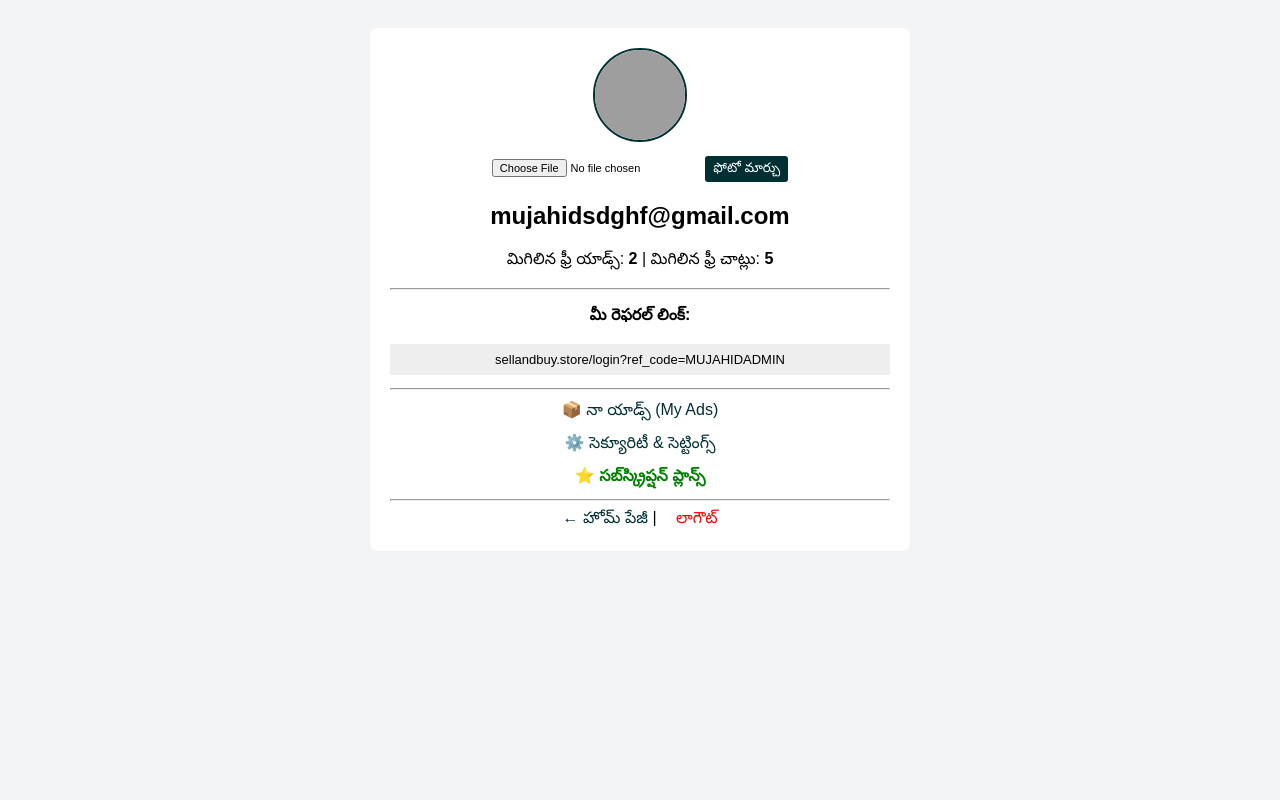
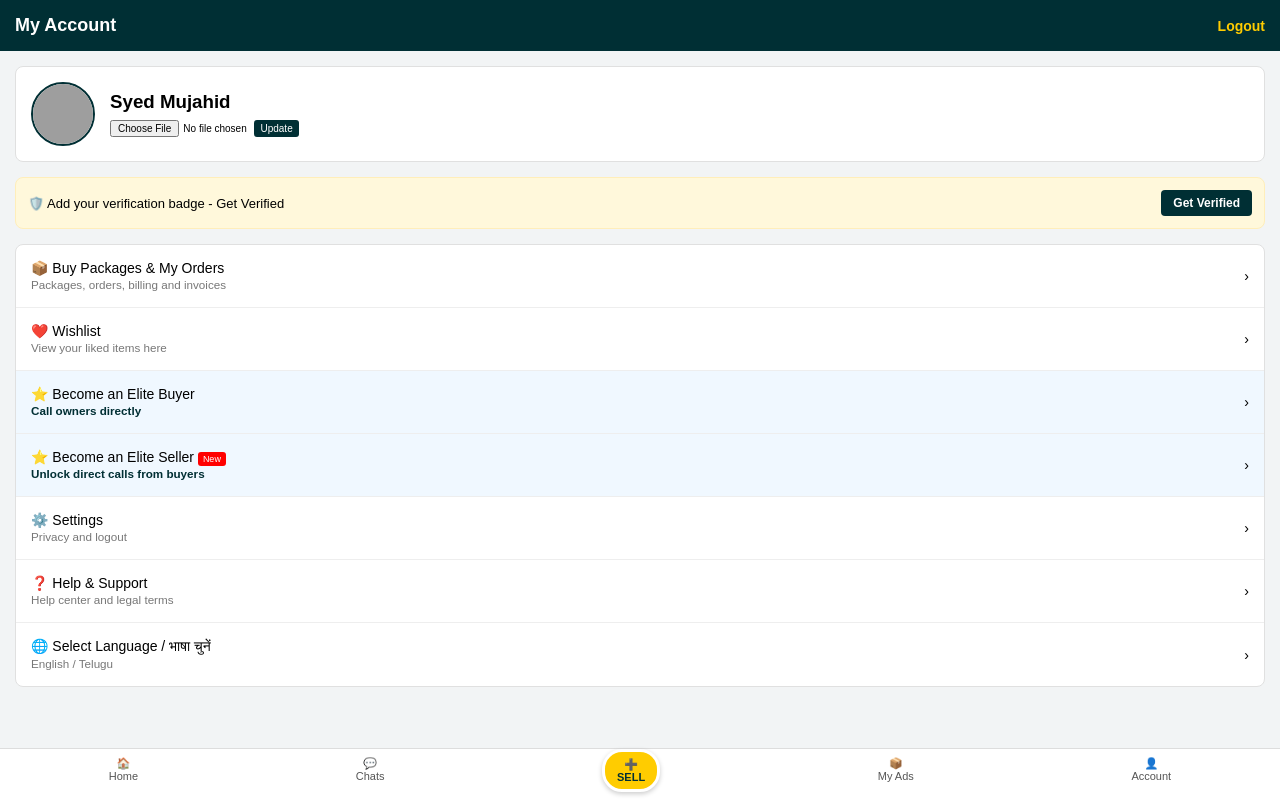
Before and after one commit to mujahidsdghf-bot/-sell-and-buy-app, a Flask app: template templates/account.html in a window 1280 px wide. Run offline with Flask 3, Linux system fonts and the light colour scheme; the template is opened without the code that fills it: values that come from a table or form of the project are taken from there, others are empty; data comes from the database, SQL or seed files in the repository; grey boxes are pictures that could not be loaded.

Commit message:
Update account.html

```diff
--- a/templates/account.html
+++ b/templates/account.html
@@ -2,29 +2,89 @@
 <html lang="te">
 <head>
     <meta charset="UTF-8">
-    <title>Customer Account</title>
+    <title>My Account - OLX Style</title>
+    <style>
+        body { font-family: Arial, sans-serif; margin: 0; background: #f2f4f5; padding-bottom: 70px; }
+        .header { background: #002f34; color: white; padding: 15px; font-size: 18px; font-weight: bold; display: flex; justify-content: space-between; align-items: center; }
+        .profile-card { background: white; margin: 15px; padding: 15px; border-radius: 8px; display: flex; align-items: center; gap: 15px; border: 1px solid #e0e0e0; }
+        .profile-pic { width: 60px; height: 60px; border-radius: 50%; object-fit: cover; border: 2px solid #002f34; }
+        .verify-banner { background: #fff8db; margin: 0 15px 15px 15px; padding: 12px; border-radius: 8px; display: flex; justify-content: space-between; align-items: center; border: 1px solid #ffeeba; font-size: 13px; }
+        .verify-btn { background: #002f34; color: white; padding: 6px 12px; border-radius: 4px; text-decoration: none; font-weight: bold; font-size: 12px; }
+
+        .menu-list { background: white; margin: 0 15px; border-radius: 8px; border: 1px solid #e0e0e0; }
+        .menu-item { padding: 15px; border-bottom: 1px solid #eee; display: flex; justify-content: space-between; align-items: center; text-decoration: none; color: black; font-size: 14px; }
+        .menu-item:last-child { border-bottom: none; }
+
+        .bottom-nav { position: fixed; bottom: 0; left: 0; width: 100%; background: white; display: flex; justify-content: space-around; padding: 8px 0; border-top: 1px solid #ddd; z-index: 1000; }
+        .nav-item { text-align: center; text-decoration: none; color: #555; font-size: 11px; }
+        .nav-item.sell-btn { background: #ffcc00; color: #002f34; padding: 6px 12px; border-radius: 20px; font-weight: bold; margin-top: -8px; border: 3px solid white; box-shadow: 0 2px 5px rgba(0,0,0,0.2); }
+    </style>
 </head>
-<body style="font-family: Arial; background: #f2f4f5; padding: 20px;">
-    <div style="max-width: 500px; margin: auto; background: white; padding: 20px; border-radius: 8px; text-align: center;">
-        <img src="{{ url_for('static', filename='uploads/' + user.profile_pic) }}" alt="Profile" style="width: 90px; height: 90px; border-radius: 50%; object-fit: cover; border: 2px solid #002f34;" onerror="this.src='https://via.placeholder.com/90';">
+<body>
 
-        <!-- ప్రొఫైల్ పిక్చర్ అప్‌డేట్ ఫారమ్ -->
-        <form action="/update-profile-pic" method="POST" enctype="multipart/form-data" style="margin: 10px 0;">
-            <input type="file" name="profile_pic" required style="font-size: 11px;">
-            <button type="submit" style="background: #002f34; color: white; border: none; padding: 4px 8px; border-radius: 3px;">ఫోటో మార్చు</button>
-        </form>
+    <div class="header">
+        <span>My Account</span>
+        <a href="/logout" style="color: #ffcc00; font-size: 14px; text-decoration: none;">Logout</a>
+    </div>
 
-        <h2>{{ user.email }}</h2>
-        <p>మిగిలిన ఫ్రీ యాడ్స్: <b>{{ user.free_ads_count }}</b> | మిగిలిన ఫ్రీ చాట్లు: <b>{{ user.free_chats_count }}</b></p>
-        <hr>
-        <p><b>మీ రెఫరల్ లింక్:</b></p>
-        <p style="background: #eee; padding: 8px; font-size: 13px;">sellandbuy.store/login?ref_code={{ user.referral_code }}</p>
-        <hr>
-        <a href="/my-ads" style="display: block; margin: 10px 0; text-decoration: none; color: #002f34;">📦 నా యాడ్స్ (My Ads)</a>
-        <a href="/settings" style="display: block; margin: 10px 0; text-decoration: none; color: #002f34;">⚙️ సెక్యూరిటీ & సెట్టింగ్స్</a>
-        <a href="/subscription" style="display: block; margin: 10px 0; text-decoration: none; color: green; font-weight: bold;">⭐ సబ్‌స్క్రిప్షన్ ప్లాన్స్</a>
-        <hr>
-        <a href="/" style="text-decoration: none; color: #002f34;">← హోమ్ పేజీ</a> | <a href="/logout" style="text-decoration: none; color: red; margin-left: 15px;">లాగౌట్</a>
+    <!-- ప్రొఫైల్ హెడర్ -->
+    <div class="profile-card">
+        <img src="{{ url_for('static', filename='uploads/' + user.profile_pic) }}" alt="Profile" class="profile-pic" onerror="this.src='https://via.placeholder.com/60';">
+        <div>
+            <h3 style="margin: 0 0 5px 0;">{{ user.name }}</h3>
+            <form action="/update-profile-pic" method="POST" enctype="multipart/form-data" style="margin-top: 5px;">
+                <input type="file" name="profile_pic" required style="font-size: 10px; width: 140px;">
+                <button type="submit" style="background: #002f34; color: white; border: none; padding: 3px 6px; border-radius: 3px; font-size: 10px;">Update</button>
+            </form>
+        </div>
     </div>
+
+    <!-- వెరిఫికేషన్ బ్యాడ్జ్ -->
+    <div class="verify-banner">
+        <span>🛡️ Add your verification badge - Get Verified</span>
+        <a href="#" class="verify-btn">Get Verified</a>
+    </div>
+
+    <!-- మెనూ ఆప్షన్లు (మీరు పంపిన స్క్రీన్‌షాట్ ప్రకారం) -->
+    <div class="menu-list">
+        <a href="/subscription" class="menu-item">
+            <span>📦 Buy Packages & My Orders <br><small style="color: #777;">Packages, orders, billing and invoices</small></span>
+            <span>›</span>
+        </a>
+        <a href="#" class="menu-item">
+            <span>❤️ Wishlist <br><small style="color: #777;">View your liked items here</small></span>
+            <span>›</span>
+        </a>
+        <a href="/subscription" class="menu-item" style="background: #f0f8ff;">
+            <span>⭐ Become an Elite Buyer <br><small style="color: #002f34; font-weight: bold;">Call owners directly</small></span>
+            <span>›</span>
+        </a>
+        <a href="/subscription" class="menu-item" style="background: #f0f8ff;">
+            <span>⭐ Become an Elite Seller <span style="background: red; color: white; font-size: 9px; padding: 2px 5px; border-radius: 3px;">New</span> <br><small style="color: #002f34; font-weight: bold;">Unlock direct calls from buyers</small></span>
+            <span>›</span>
+        </a>
+        <a href="/settings" class="menu-item">
+            <span>⚙️ Settings <br><small style="color: #777;">Privacy and logout</small></span>
+            <span>›</span>
+        </a>
+        <a href="#" class="menu-item">
+            <span>❓ Help & Support <br><small style="color: #777;">Help center and legal terms</small></span>
+            <span>›</span>
+        </a>
+        <a href="#" class="menu-item">
+            <span>🌐 Select Language / भाषा चुनें <br><small style="color: #777;">English / Telugu</small></span>
+            <span>›</span>
+        </a>
+    </div>
+
+    <!-- బాటమ్ నావిగేషన్ -->
+    <div class="bottom-nav">
+        <a href="/" class="nav-item">🏠<br>Home</a>
+        <a href="/chats-list" class="nav-item">💬<br>Chats</a>
+        <a href="/post-ad" class="nav-item sell-btn">➕<br>SELL</a>
+        <a href="/my-ads" class="nav-item">📦<br>My Ads</a>
+        <a href="/account" class="nav-item">👤<br>Account</a>
+    </div>
+
 </body>
 </html>
```
